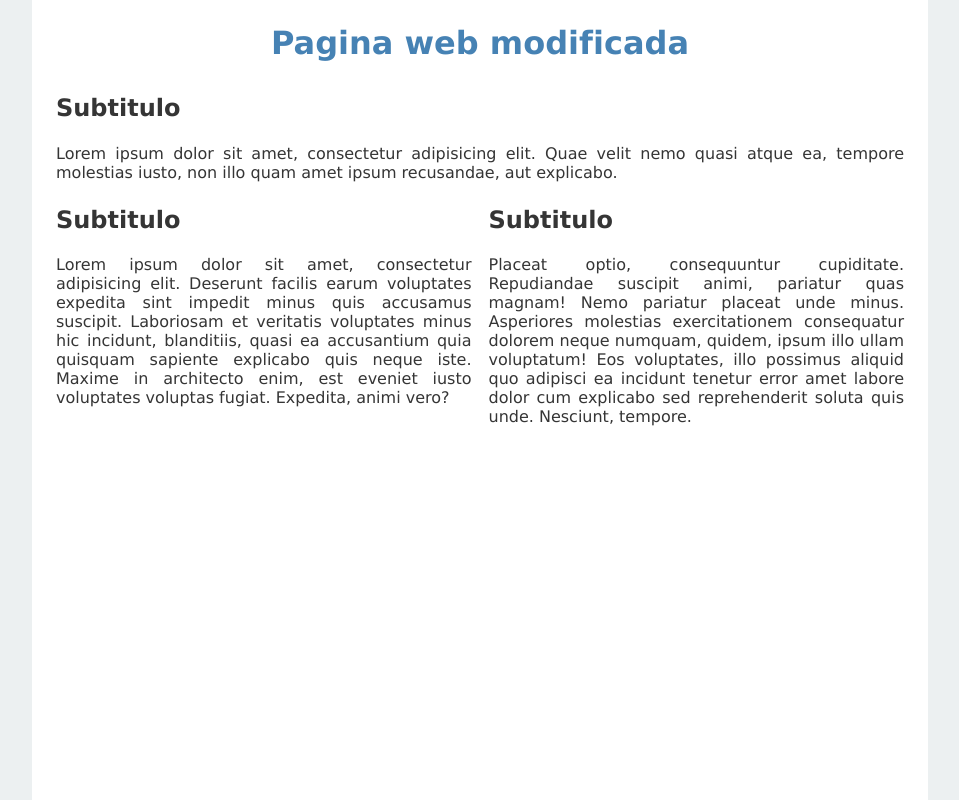
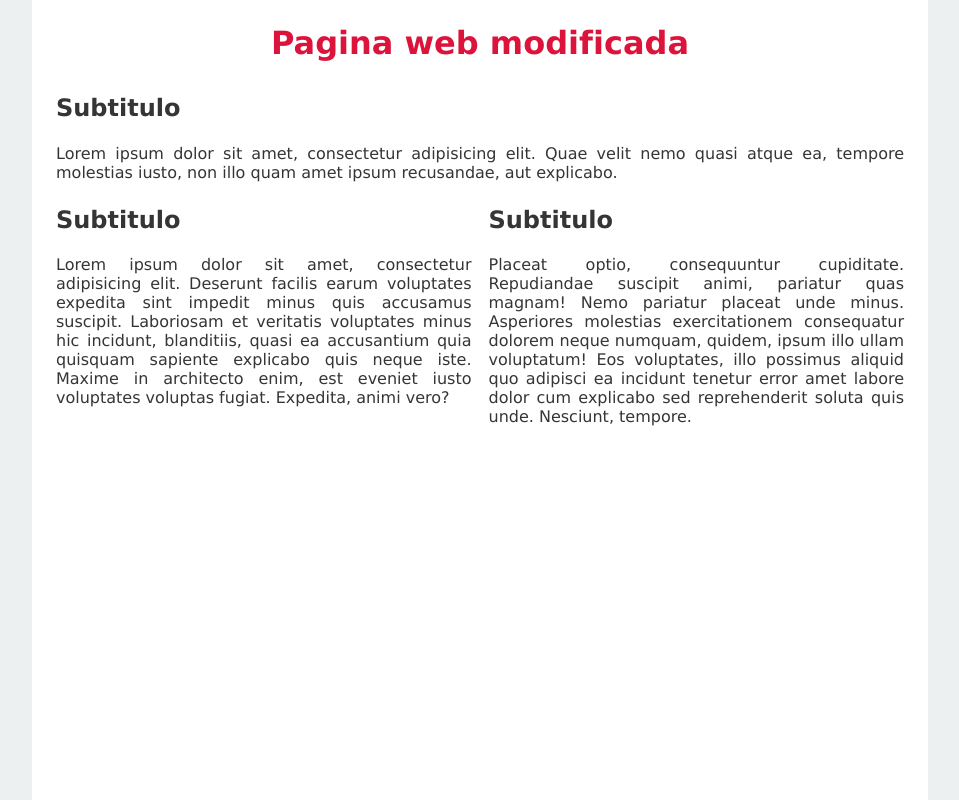
Before and after one commit to magnolia555/curso, a PHP site: page /web.html in a window 1280 px wide, with the pointer over the restyled element. Shown: the whole page, without its empty margins (160-1119 px from the left). Run offline with PHP 8.4, Linux system fonts and the light colour scheme.

Commit message:
Cambiar colorres en web.html

```diff
--- a/pagina1/css/estilos.css
+++ b/pagina1/css/estilos.css
@@ -20,7 +20,7 @@ body{
 }
 
 h1:hover,h2:hover{
-	color:steelblue;
+	color:crimson;
 	cursor:pointer;
 }
 
```
